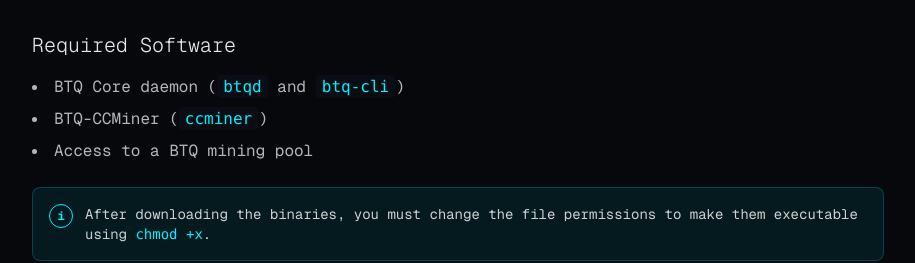
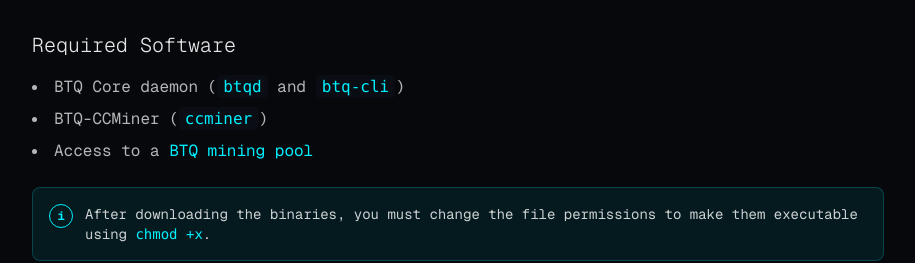
Before and after one commit to en-tropyc/bitcoin-quantum-website, a Next.js app: page /testnet/mining-guide in a window 1280 px wide. Shown: the part 1000-1263 px from the top of the page, without its empty margins (182-1097 px from the left). Built offline with nearby package versions, Linux system fonts and the light colour scheme.

Commit message:
link to mining pool

```diff
--- a/src/app/testnet/mining-guide/page.tsx
+++ b/src/app/testnet/mining-guide/page.tsx
@@ -182,7 +182,7 @@ export default function MiningGuide() {
             <ul className="list-disc list-inside space-y-2 text-white/70 mb-6">
               <li>BTQ Core daemon (<code className="text-[#00f0ff] bg-[#0a0e14] px-1.5 py-0.5 rounded">btqd</code> and <code className="text-[#00f0ff] bg-[#0a0e14] px-1.5 py-0.5 rounded">btq-cli</code>)</li>
               <li>BTQ-CCMiner (<code className="text-[#00f0ff] bg-[#0a0e14] px-1.5 py-0.5 rounded">ccminer</code>)</li>
-              <li>Access to a BTQ mining pool</li>
+              <li>Access to a <a href="https://pool.bitcoinquantum.com" className="text-[#00f0ff] hover:underline" target="_blank" rel="noopener noreferrer">BTQ mining pool</a></li>
             </ul>
 
             <Note type="info">
```
